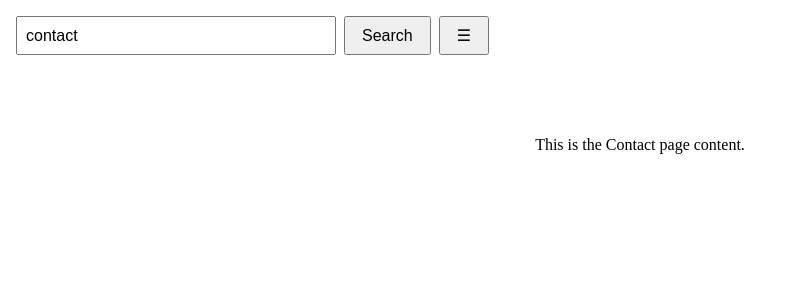
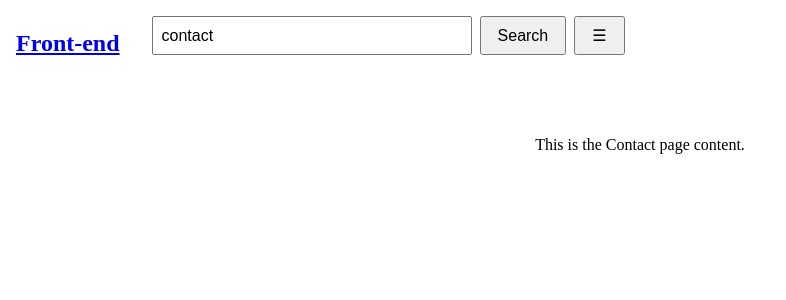
Before and after one commit to zoeznm/advanced_bomi, a Next.js app in the folder kbm/: page /contact in a window 1280 px wide. Shown: the top 300 px of the page, without its empty margins (0-786 px from the left). Built offline with nearby package versions, Linux system fonts and the light colour scheme.

Commit message:
메인페이지로 넘어갈 수 있는 링크 넣기

```diff
--- a/kbm/src/pages/bomi.tsx
+++ b/kbm/src/pages/bomi.tsx
@@ -1,5 +1,6 @@
 // File: src/pages/bomi.tsx
 import { useState } from 'react';
+import Link from 'next/link';
 import SearchBar from '../components/SearchBar';
 import Navbar from '../components/Navbar';
 import '../styles/MainPage.css';
@@ -12,6 +13,9 @@ export default function Bomi() {
   return (
     <div className="container">
       <div className="topbar">
+        <Link href="/mainpage">
+          <div className="logoIcon">Front-end</div>
+        </Link>
         <SearchBar
           initialQuery="bomi"
           onMenuClick={() => setShowNavbar(!showNavbar)}
--- a/kbm/src/pages/contact.tsx
+++ b/kbm/src/pages/contact.tsx
@@ -1,5 +1,6 @@
 // File: src/pages/contact.tsx
 import { useState } from 'react';
+import Link from 'next/link';
 import SearchBar from '../components/SearchBar';
 import Navbar from '../components/Navbar';
 import '../styles/MainPage.css';
@@ -12,6 +13,9 @@ export default function Contact() {
   return (
     <div className="container">
       <div className="topbar">
+        <Link href="/mainpage">
+          <div className="logoIcon">Front-end</div>
+        </Link>
         <SearchBar
           initialQuery="contact"
           onMenuClick={() => setShowNavbar(!showNavbar)}
--- a/kbm/src/pages/projects.tsx
+++ b/kbm/src/pages/projects.tsx
@@ -1,5 +1,6 @@
 // File: src/pages/projects.tsx
 import { useState } from 'react';
+import Link from 'next/link';
 import SearchBar from '../components/SearchBar';
 import Navbar from '../components/Navbar';
 import '../styles/MainPage.css';
@@ -12,6 +13,9 @@ export default function Projects() {
   return (
     <div className="container">
       <div className="topbar">
+        <Link href="/mainpage">
+          <div className="logoIcon">Front-end</div>
+        </Link>
         <SearchBar
           initialQuery="projects"
           onMenuClick={() => setShowNavbar(!showNavbar)}
--- a/kbm/src/styles/Page.css
+++ b/kbm/src/styles/Page.css
@@ -11,3 +11,10 @@
   margin-top: 5rem;
   text-align: center;
 }
+
+.logoIcon {
+  font-size: 1.5rem;
+  font-weight: bold;
+  cursor: pointer;
+  margin-right: 1rem;
+}
```
